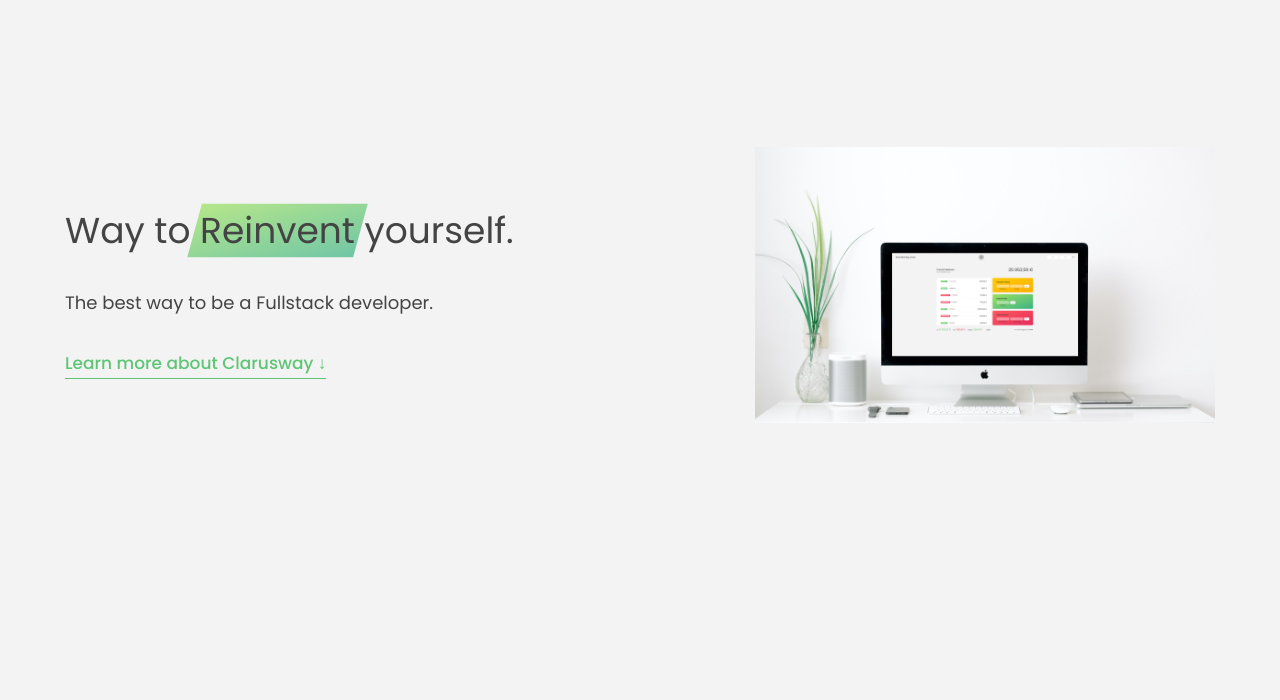
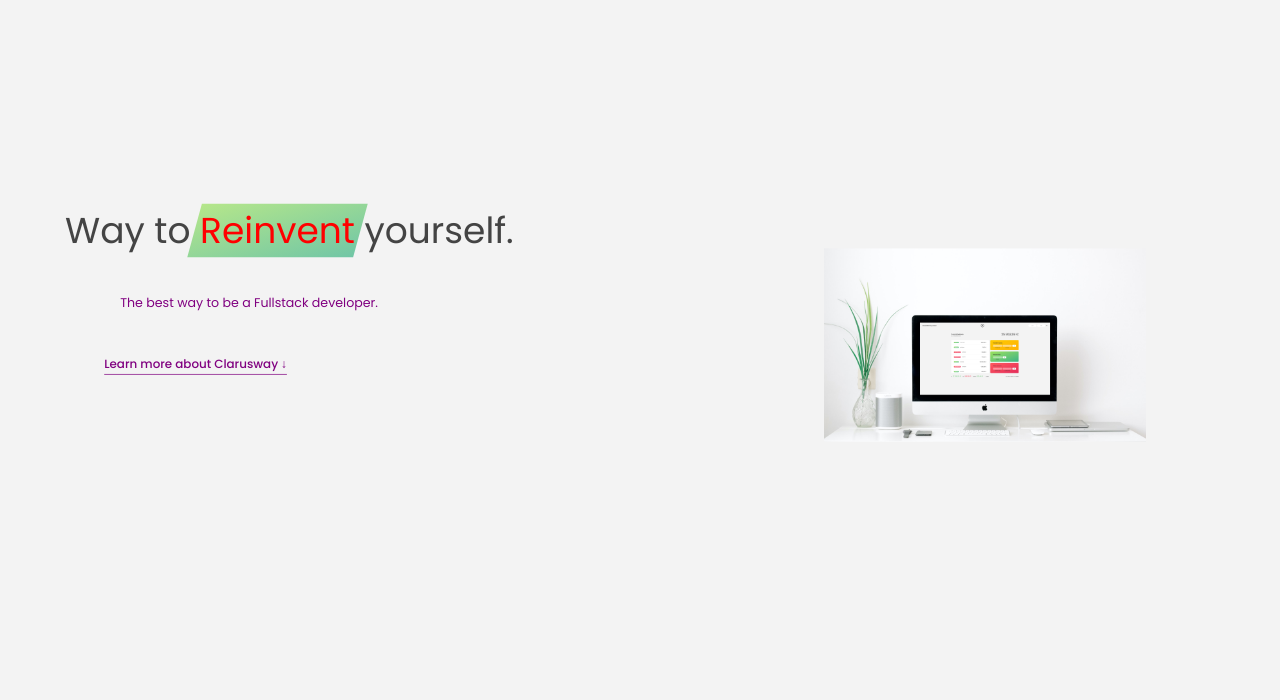
Before and after one commit to AdamMatheus/Clarusway_Events, a plain HTML site: page index.html in a window 1280 px wide. Shown: the part 100-800 px from the top of the page. Drawn offline with Linux system fonts and the light colour scheme.

Commit message:
session1 commit

```diff
--- a/index.html
+++ b/index.html
@@ -25,7 +25,7 @@
         />
         <ul class="nav__links">
           <li class="nav__item">
-            <a onclick="alert('Paths clicked Inline!')" class="nav__link" href="#section--1">Paths</a>
+            <a class="nav__link" href="#section--1">Paths</a>
           </li>
           <li class="nav__item">
             <a class="nav__link" href="#section--2">Instructors</a>
--- /dev/null
+++ b/index.js
@@ -0,0 +1,30 @@
+// let navbarItem1 = document.getElementsByClassName("nav__item")[0].innerText;
+// console.log(navbarItem1);
+// let navbarItem1 = document.getElementsByClassName("nav__links")[0].firstElementChild.innerText;
+let navbarItem1 = document.getElementsByClassName("nav__links")[0].children[0];
+let navbarItem2 = document.getElementsByClassName("nav__links")[0].children[1];
+let navbarItem3 = document.getElementsByClassName("nav__links")[0].children[2];
+// console.log(navbarItem1);
+
+let h1 = document.querySelector("h1");
+let span = h1.querySelector(".highlight");
+span.style.color = "red";
+// span.classList.remove("highlight");
+// span.className = "highlight";
+// span.classList.add("highlight");
+// console.log(span);
+let headerDiv = h1.parentElement.children;
+// console.log(headerDiv);
+// [... headerDiv].forEach(function(element) {
+//     if(element != h1){
+//         element.style.transform = 'scale(0.7)';
+//         element.style.color = "purple";
+//     }
+// });
+
+for (let index = 0; index < headerDiv.length; index++) {
+    if(headerDiv[index] != h1){
+        headerDiv[index].style.transform = 'scale(0.7)';
+        headerDiv[index].style.color = "purple";
+    }
+}
```
